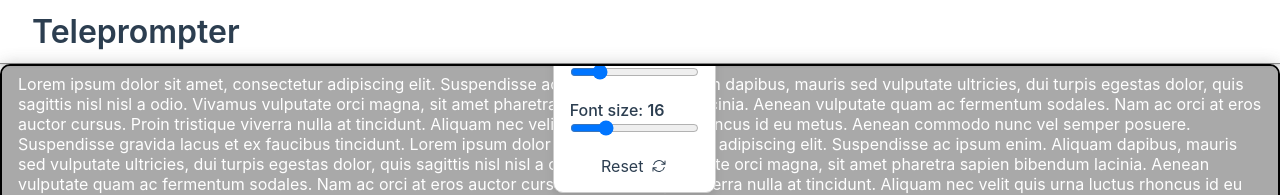
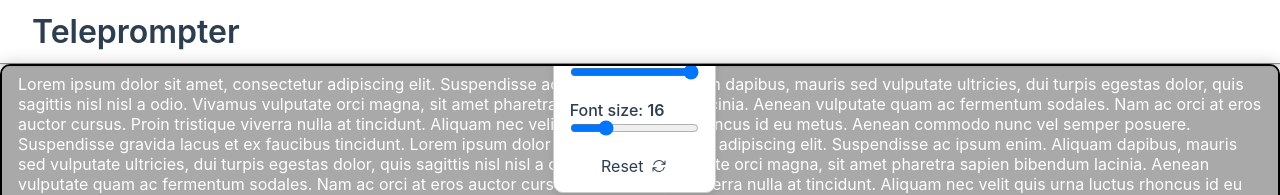
Before and after one commit to Therealjustindude/vue-teleprompter, a Vue app: page / in a window 1280 px wide. Both pictures are taken after a click on the icon 568 px from the left and 223 px from the top of the page. Shown: the top 195 px of the page. Built offline with nearby package versions, Linux system fonts and the light colour scheme; no server answers; the HTML template or start-up script is replaced by a standard one.

Commit message:
text speed max ans step adjusted

```diff
--- a/src/components/SettingsButton.vue
+++ b/src/components/SettingsButton.vue
@@ -60,8 +60,8 @@ const handleReset = () => {
               id="text-speed"
               v-model="teleprompterSpeedSlider"
               min="0"
-              max="100"
-              step="20"
+              max="10"
+              step="0.1"
             />
           </div>
         </li>
```
